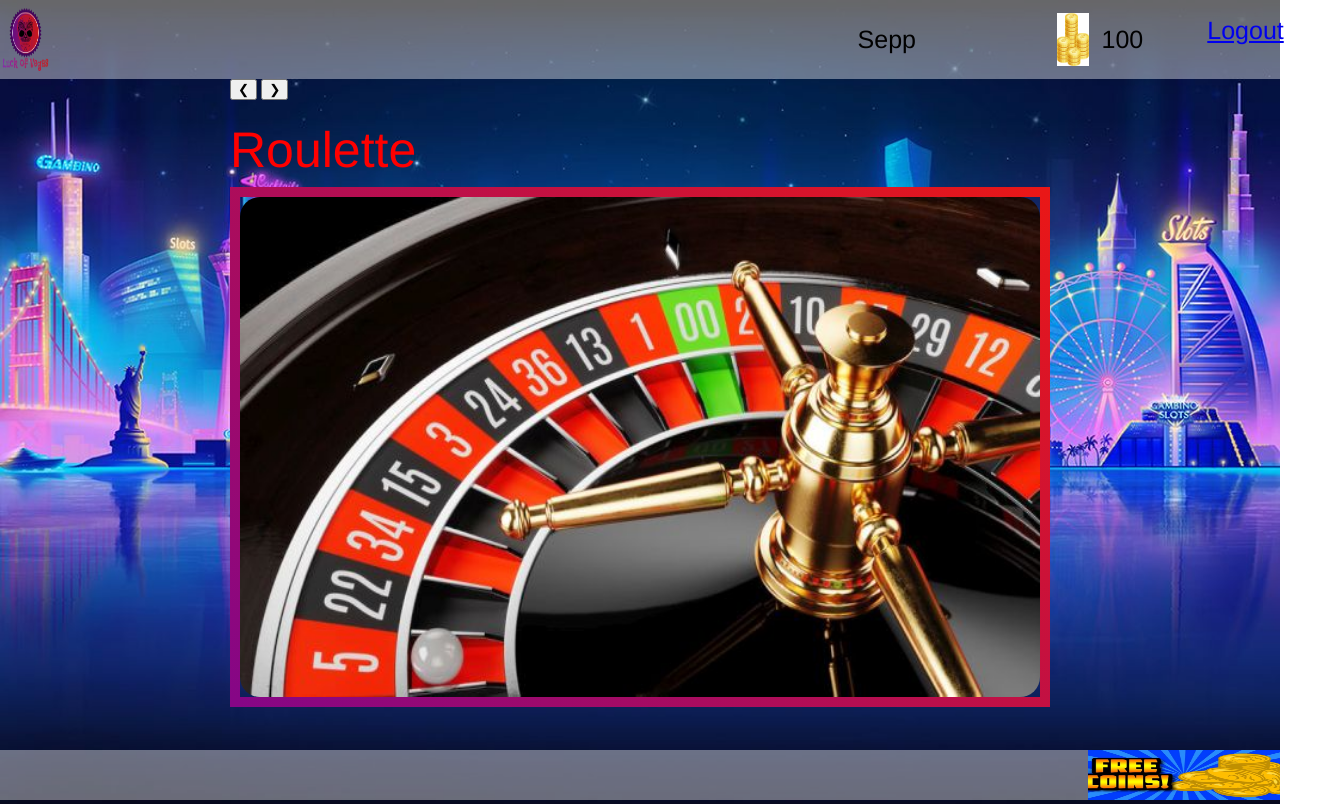
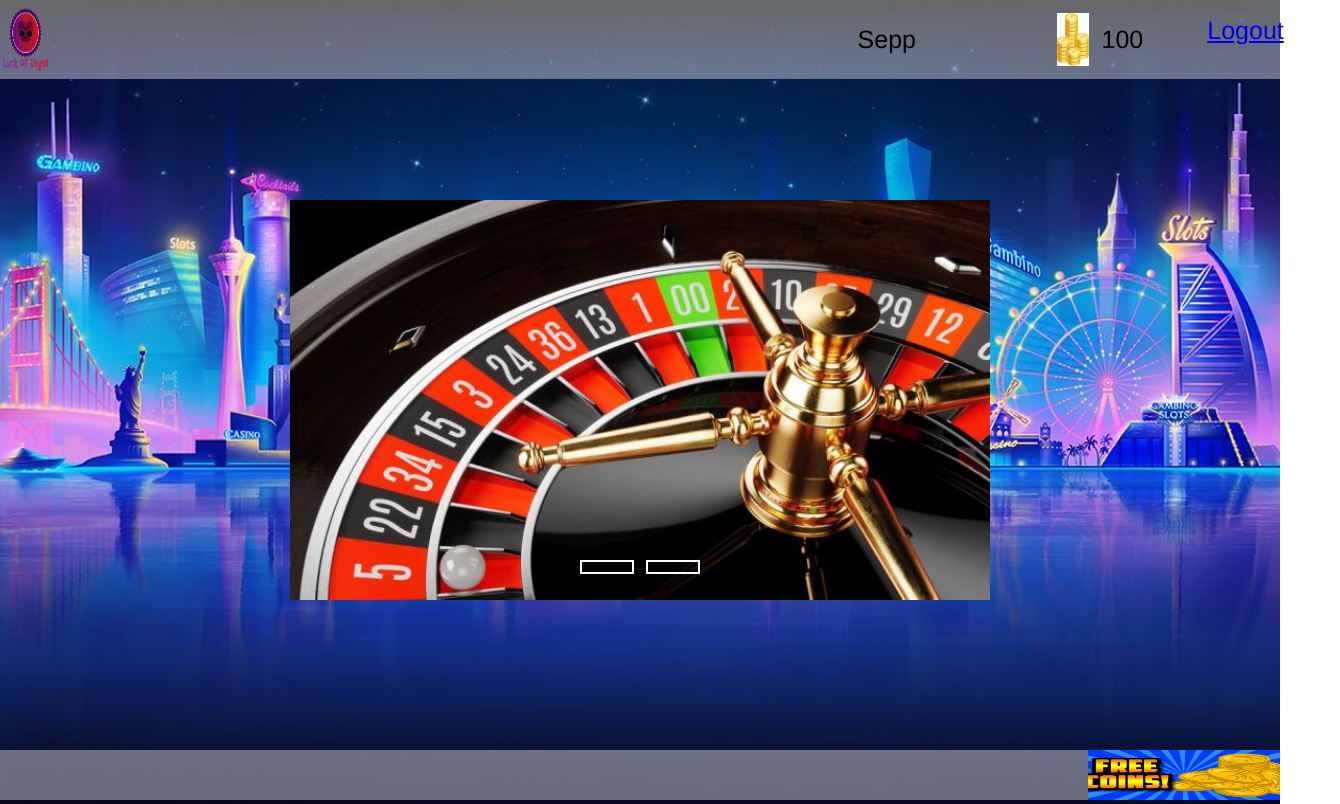
Before and after one commit to darksyly/Luck-of-Vegas, a website: page Client/Startseite/index.html in a window 1280 px wide. Shown: the whole page, 1340 px wide, since content can reach past the window. Drawn offline with Linux system fonts and the light colour scheme.

Commit message:
Slidebar verbessert

```diff
--- a/Client/Startseite/index.html
+++ b/Client/Startseite/index.html
@@ -11,9 +11,9 @@
     <link rel="bild1" type="img/png" href="freeCoins.jpg" />
     <link rel="bild1" type="img/png" href="HintergrundStart.jpg" />
     <link rel="bild1" type="img/png" href="roulette-bild.jpg" />
-    <script type="text/javascript" src="script.js"></script>
+    <script type="text/javascript" src="script.js" defer></script>
   </head>
-  <body onload="myFunction()">
+  <body >
     <header>
       <img id="logo" src="Logo.png" width="4%" />
 
@@ -25,22 +25,31 @@
 
       <a href="http://127.0.0.1:34567" id="logout"> Logout </a>
     </header>
+
     <main>
-      <div class="games">
-        <button onclick="plusDivs(-2)">&#10094;</button>
-        <button onclick="plusDivs(2)">&#10095;</button>
+      <div class="slidershow middle">
+        <input type="radio" name="r" id="r1" checked onchange="check1()"/>
+        <input type="radio" name="r" id="r2" onchange="check2()"/>
+        <div class="slides">
+          <div class="slide s1">
+            <a href="http://127.0.0.1:34567" >
+              <img src="roulette-bild.jpg" id="bildR"/>
+            </a>
+          </div>
+          <div class="slide s2">
+            <a href="sepp" >
+              <img src="comingsoon.jpg" id="bildC" />
+            </a>
+            </div>
+        </div>
 
-        <p id="textR" class="bilder">Roulette</p>
-        <a href="https://www.google.de/">
-          <img src="roulette-bild.jpg" class="bilder" id="bildR" />
-        </a>
-
-        <p id="textC" class="bilder">Coming soon</p>
-        <a href="https://www.edersepp.com/">
-          <img src="https://bit.ly/3ddXi5K" class="bilder" id="bildC" />
-        </a>
+        <div class="navigation">
+          <label for="r1" class="bar"></label>
+          <label for="r2" class="bar"></label>
+        </div>
       </div>
     </main>
+
     <footer>
       <a href="https://www.youtube.com/watch?v=dQw4w9WgXcQ" target="_blank" id="freecoins">
         <img src="freeCoins.jpg" id="freecoinsimg" />
--- a/Client/Startseite/script.js
+++ b/Client/Startseite/script.js
@@ -1,26 +1,18 @@
-var slideIndex = 1;
-var x = document.getElementsByClassName("bilder");
-showDivs(slideIndex);
+var bildR=document.getElementById("bildR");
+var bildC=document.getElementById("bildC");
 
-function myFunction() {
-    x[0].style.display="block";
-    x[1].style.display = "block";
-
+function check1() {
+    if(document.getElementById("r1").checked == true){
+        bildC.style.visibility="hidden";
+        bildR.style.visibility="visible";
+        console.log("sepp");
+    }
 }
 
-function plusDivs(n) {
-  showDivs(slideIndex += n);
+function check2() {
+    if(document.getElementById("r2").checked == true){
+        bildR.style.visibility="hidden";
+        bildC.style.visibility="visible";
+        console.log("sepp2");
+    }
 }
-
-function showDivs(n) {
-  var i;
-  if (n > x.length) {slideIndex = 1}
-  if (n < 1) {slideIndex = x.length-1}
-  for (i = 0; i < x.length; i++) {
-    x[i].style.display = "none";
-  }
-  x[slideIndex-1].style.display = "block";
-  x[slideIndex].style.display = "block";
-  //alert(slideIndex-1);
-
-}
--- a/Client/Startseite/style.css
+++ b/Client/Startseite/style.css
@@ -40,50 +40,73 @@ header{
 }
 
 main{
-    display: flex;
-    align-items: center;
-    justify-content: center;
-    flex-direction: column;
+    padding: 0;
+    margin: 0;
 }
 
-.bilder{
-
-    display: none;
+.slidershow{
+    width: 1400px;
+    height: 400px;
+    overflow: hidden;
 }
 
-#textR{
-    margin-top: 2.5%;
-    margin-bottom: 1%;
-    font-size: 50px;
-    font-family:'Franklin Gothic Medium', 'Arial Narrow', Arial, sans-serif;
-    color: red;
+.navigation{
+    position: absolute;
+    bottom: 20px;
+    left: 50%;
+    transform: translateX(-50%);
+    display: flex;
 }
 
-#textC{
-    margin-top: 2.5%;
-    margin-bottom: 1%;
-    font-size: 50px;
-    font-family:'Franklin Gothic Medium', 'Arial Narrow', Arial, sans-serif;
-    color: red;
+.bar{
+    width: 50px;
+    height: 10px;
+    border: 2px solid #fff;
+    margin: 6px;
+    cursor: pointer;
+    transition: 0.4s;
+}
+
+.bar:hover{
+    background: #fff;
+}
+
+#bildC{
+    position: absolute;
+    top: 50%;
+    left: 50%;
+    transform: translate(-50%, -50%);
+    visibility: hidden;
+    height: 400px;
+    width: 700px;
 }
 
 #bildR{
-    width: 800px;
-    height: 500px;
-    border: 10px solid;
-    border-image-source: linear-gradient(45deg, #860686, rgb(233, 23, 23));
-    border-image-slice: 1;
-    border-radius: 30px;
+    position: absolute;
+    top: 50%;
+    left: 50%;
+    transform: translate(-50%, -50%);
+    height: 400px;
+    width: 700px;
 }
 
-#bildC{
-    width: 800px;
-    height: 500px;
-    border: 10px solid;
-    border-image-source: linear-gradient(45deg, #860686, rgb(233, 23, 23));
-    border-image-slice: 1;
-    border-radius: 30px;
+.middle{
+    position: absolute;
+    top: 50%;
+    left: 50%;
+    transform: translate(-50%, -50%);
 }
+
+.slides{
+    width: 500%;
+    height: 100%;
+    display: flex;
+}
+
+input[name="r"]{
+    visibility: hidden;
+}
+
 
 
 footer{
```
Also changed, not shown: Client/Startseite/comingsoon.jpg (added).
